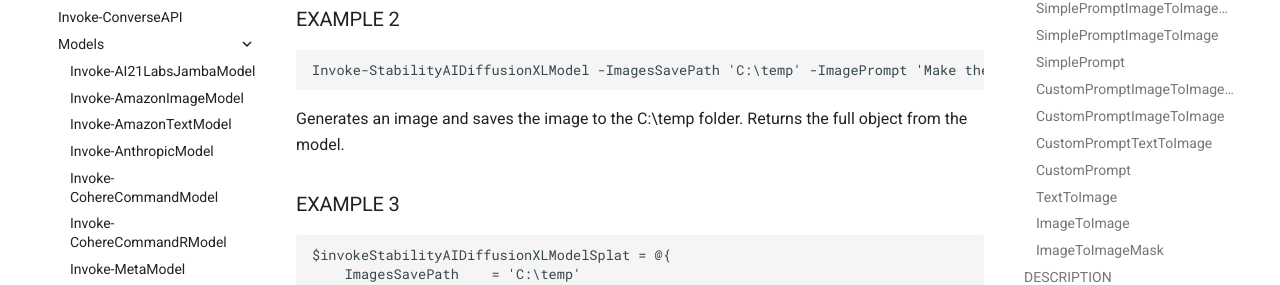
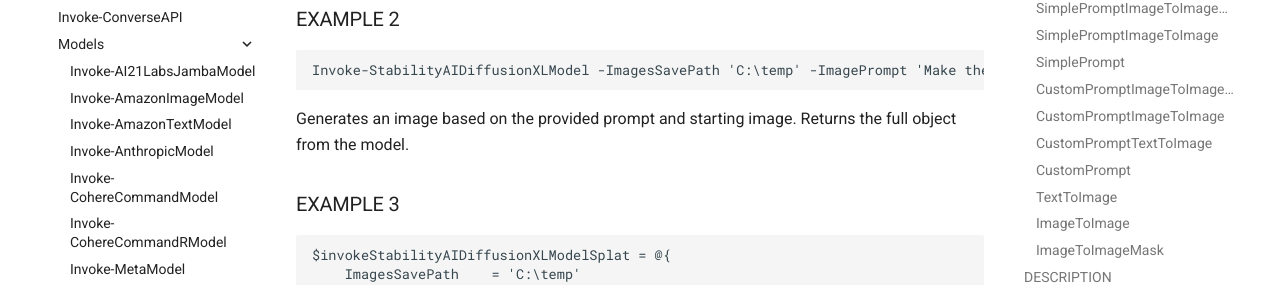
Before and after one commit to techthoughts2/pwshBedrock, an MkDocs documentation site: the page built from docs/Invoke-StabilityAIDiffusionXLModel.md, in a window 1280 px wide and 900 px high, scrolled down 3220 px. Shown: the part 199-484 px from the top of the window. Built offline with MkDocs 1.6.1 and Material for MkDocs 9.7.7, drawn with Linux system fonts in a browser that asks for light colours; comment, search, counter and statistics services are not loaded.

Commit message:
updated help example

````diff
--- a/docs/Invoke-StabilityAIDiffusionXLModel.md
+++ b/docs/Invoke-StabilityAIDiffusionXLModel.md
@@ -151,10 +151,10 @@
 
 ### EXAMPLE 2
 ```
-Invoke-StabilityAIDiffusionXLModel -ImagesSavePath 'C:\temp' -ImagePrompt 'Make the nebula more purple' -InitImagePath 'C:\temp\nebula.png' -ModelID 'stability.stable-diffusion-xl-v1' -Credential $awsCredential -Region 'us-west-2'
+Invoke-StabilityAIDiffusionXLModel -ImagesSavePath 'C:\temp' -ImagePrompt 'Make the nebula more purple' -InitImagePath 'C:\temp\nebula.png' -ModelID 'stability.stable-diffusion-xl-v1' -Credential $awsCredential -Region 'us-west-2' -ReturnFullObject
 ```
 
-Generates an image and saves the image to the C:\temp folder.
+Generates an image based on the provided prompt and starting image.
 Returns the full object from the model.
 
 ### EXAMPLE 3
````
Also changed, not shown: 1 other file.
